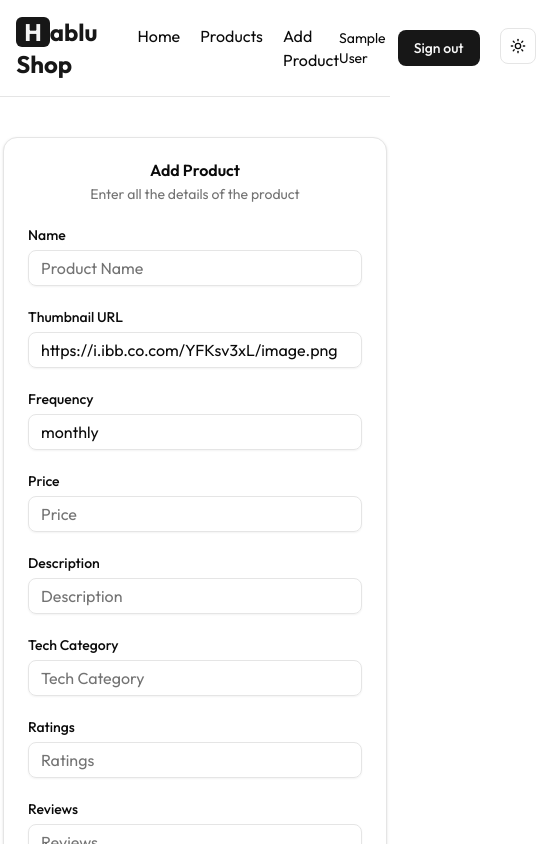
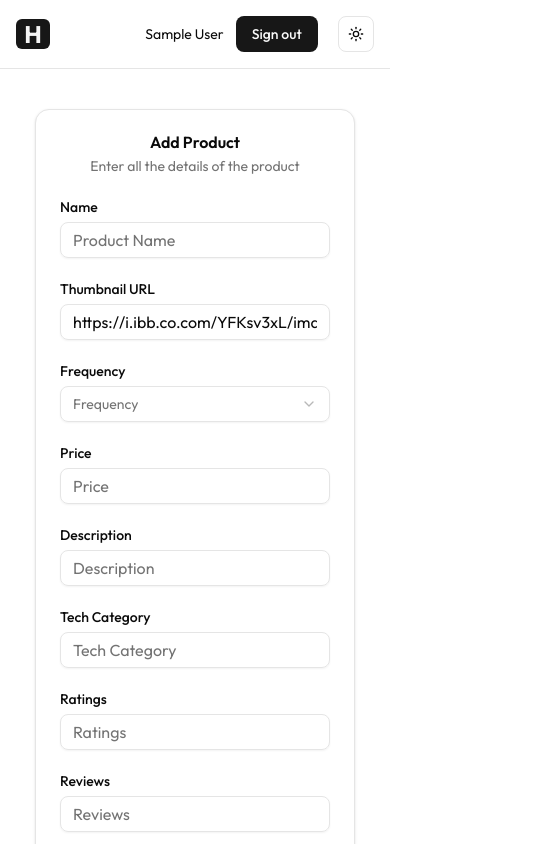
Before and after one commit to 0xKafi/Hablu-Shop, a Next.js app: page /dashboard/add-product in a window 390 px wide. Shown: the top 844 px of the page, 536 px wide, since content can reach past the window. Built offline with nearby package versions, Linux system fonts and the light colour scheme; no server answers; sample sign-in values are in the browser's storage.

Commit message:
mobile resposiveness added

```diff
--- a/package.json
+++ b/package.json
@@ -11,6 +11,7 @@
   "dependencies": {
     "@radix-ui/react-dropdown-menu": "^2.1.16",
     "@radix-ui/react-label": "^2.1.7",
+    "@radix-ui/react-select": "^2.2.6",
     "@radix-ui/react-slot": "^1.2.3",
     "class-variance-authority": "^0.7.1",
     "clsx": "^2.1.1",
--- a/src/app/products/[id]/page.tsx
+++ b/src/app/products/[id]/page.tsx
@@ -29,16 +29,16 @@ const Page = async({ params }: PageProps) => {
     const product: Product = await data.json()
 
   return (
-    <div className="mt-10 h-120 rounded-lg p-10 px-20 mb-24">
-      <div className="flex space-x-20 ">
-          <div className="relative w-100 h-100 border rounded-lg shadow hover:shadow-md">
+    <div className="mt-10 lg:h-120 rounded-lg py-10 lg:px-20 mb-24">
+      <div className="flex flex-col lg:flex-row space-x-20 ">
+          <div className="relative h-100 w-99 mb-10 lg:mb-0 border rounded-lg shadow hover:shadow-md">
           <Image
               src={product.thumbnail}
               alt={product.name}
               fill
               className="object-cover rounded-lg"/>
           </div>
-          <div className="w-1/2">
+          <div className="lg:w-1/2">
            <div className="space-y-6">
               <div className="space-y-4">
                 <div className="flex gap-2">
--- a/src/app/products/page.tsx
+++ b/src/app/products/page.tsx
@@ -17,7 +17,8 @@ const page = async () => {
     const data = await fetch('https://hablu-shop-backend.vercel.app/products')
     const products: Product[] = await data.json()
     return (
-        <div className='grid grid-cols-2 md:grid-cols-3 lg:grid-cols-4 gap-6 mt-10 mx-auto mb-24'>
+        <div className='grid grid-cols-2 gap-4 md:grid-cols-3 lg:grid-cols-4 xl:grid-cols-5
+ mt-10 mb-24'>
             {
                 products.map(product => <Card key={product._id} product={product}></Card>)
             }
--- a/src/components/Footer.tsx
+++ b/src/components/Footer.tsx
@@ -2,7 +2,7 @@ import React from 'react';
 
 const Footer = () => {
     return (
-        <footer className='rounded-t-4xl h-60 bg-primary'>
+        <footer className='rounded-t-4xl bg-primary'>
             <div className='w-11/12 max-w-screen-xl mx-auto py-10'>
                 <div className="text-center text-sm text-secondary">
                 <h2 className='font-bold text-2xl text-secondary mb-4'>
--- a/src/components/Form.tsx
+++ b/src/components/Form.tsx
@@ -10,6 +10,13 @@ import {
   CardTitle,
 } from "@/components/ui/card"
 import { Button } from "@/components/ui/button"
+import {
+  Select,
+  SelectContent,
+  SelectItem,
+  SelectTrigger,
+  SelectValue,
+} from "@/components/ui/select"
 
 const Form = () => {
     const handleSubmit = async (e: React.FormEvent<HTMLFormElement>) => {
@@ -51,7 +58,7 @@ const Form = () => {
 
     return (
         <div>
-        <Card className="w-sm">
+        <Card className="w-xs sm:w-sm md:w-md">
           <CardHeader>
             <CardTitle className="text-center">Add Product</CardTitle>
             <CardDescription className="text-center">
@@ -73,7 +80,16 @@ const Form = () => {
 
                 <div className="grid gap-2">
                   <Label>Frequency</Label>
-                  <Input name="frequency" type="text" defaultValue="monthly" placeholder="Frequency" required />
+                  <Select>
+                    <SelectTrigger className="w-full">
+                      <SelectValue placeholder="Frequency" />
+                    </SelectTrigger>
+                    <SelectContent>
+                      <SelectItem value="weekly">Weekly</SelectItem>
+                      <SelectItem value="monthly">Monthly</SelectItem>
+                      <SelectItem value="yearly">Yearly</SelectItem>
+                    </SelectContent>
+                  </Select>
                 </div>
 
                 <div className="grid gap-2">
--- a/src/components/Navbar.tsx
+++ b/src/components/Navbar.tsx
@@ -16,9 +16,9 @@ const Navbar = () => {
                     {/* Logo */}
                     <h2 className='font-bold text-2xl text-primary'>
                         <span className='bg-primary text-secondary px-2 rounded-sm'>H</span>
-                        ablu Shop
+                        <p className='hidden'>ablu Shop</p>
                     </h2>
-                    <ul className='flex space-x-5'>
+                    <ul className='lg:flex space-x-5 hidden'>
                         <li> <Link href='/'>Home</Link></li>
                         <li> <Link href='/products'>Products</Link></li>
                         <li> <Link href='/dashboard/add-product'>Add Product</Link></li>
--- /dev/null
+++ b/src/components/ui/select.tsx
@@ -0,0 +1,185 @@
+"use client"
+
+import * as React from "react"
+import * as SelectPrimitive from "@radix-ui/react-select"
+import { CheckIcon, ChevronDownIcon, ChevronUpIcon } from "lucide-react"
+
+import { cn } from "@/lib/utils"
+
+function Select({
+  ...props
+}: React.ComponentProps<typeof SelectPrimitive.Root>) {
+  return <SelectPrimitive.Root data-slot="select" {...props} />
+}
+
+function SelectGroup({
+  ...props
+}: React.ComponentProps<typeof SelectPrimitive.Group>) {
+  return <SelectPrimitive.Group data-slot="select-group" {...props} />
+}
+
+function SelectValue({
+  ...props
+}: React.ComponentProps<typeof SelectPrimitive.Value>) {
+  return <SelectPrimitive.Value data-slot="select-value" {...props} />
+}
+
+function SelectTrigger({
+  className,
+  size = "default",
+  children,
+  ...props
+}: React.ComponentProps<typeof SelectPrimitive.Trigger> & {
+  size?: "sm" | "default"
+}) {
+  return (
+    <SelectPrimitive.Trigger
+      data-slot="select-trigger"
+      data-size={size}
+      className={cn(
+        "border-input data-[placeholder]:text-muted-foreground [&_svg:not([class*='text-'])]:text-muted-foreground focus-visible:border-ring focus-visible:ring-ring/50 aria-invalid:ring-destructive/20 dark:aria-invalid:ring-destructive/40 aria-invalid:border-destructive dark:bg-input/30 dark:hover:bg-input/50 flex w-fit items-center justify-between gap-2 rounded-md border bg-transparent px-3 py-2 text-sm whitespace-nowrap shadow-xs transition-[color,box-shadow] outline-none focus-visible:ring-[3px] disabled:cursor-not-allowed disabled:opacity-50 data-[size=default]:h-9 data-[size=sm]:h-8 *:data-[slot=select-value]:line-clamp-1 *:data-[slot=select-value]:flex *:data-[slot=select-value]:items-center *:data-[slot=select-value]:gap-2 [&_svg]:pointer-events-none [&_svg]:shrink-0 [&_svg:not([class*='size-'])]:size-4",
+        className
+      )}
+      {...props}
+    >
+      {children}
+      <SelectPrimitive.Icon asChild>
+        <ChevronDownIcon className="size-4 opacity-50" />
+      </SelectPrimitive.Icon>
+    </SelectPrimitive.Trigger>
+  )
+}
+
+function SelectContent({
+  className,
+  children,
+  position = "popper",
+  ...props
+}: React.ComponentProps<typeof SelectPrimitive.Content>) {
+  return (
+    <SelectPrimitive.Portal>
+      <SelectPrimitive.Content
+        data-slot="select-content"
+        className={cn(
+          "bg-popover text-popover-foreground data-[state=open]:animate-in data-[state=closed]:animate-out data-[state=closed]:fade-out-0 data-[state=open]:fade-in-0 data-[state=closed]:zoom-out-95 data-[state=open]:zoom-in-95 data-[side=bottom]:slide-in-from-top-2 data-[side=left]:slide-in-from-right-2 data-[side=right]:slide-in-from-left-2 data-[side=top]:slide-in-from-bottom-2 relative z-50 max-h-(--radix-select-content-available-height) min-w-[8rem] origin-(--radix-select-content-transform-origin) overflow-x-hidden overflow-y-auto rounded-md border shadow-md",
+          position === "popper" &&
+            "data-[side=bottom]:translate-y-1 data-[side=left]:-translate-x-1 data-[side=right]:translate-x-1 data-[side=top]:-translate-y-1",
+          className
+        )}
+        position={position}
+        {...props}
+      >
+        <SelectScrollUpButton />
+        <SelectPrimitive.Viewport
+          className={cn(
+            "p-1",
+            position === "popper" &&
+              "h-[var(--radix-select-trigger-height)] w-full min-w-[var(--radix-select-trigger-width)] scroll-my-1"
+          )}
+        >
+          {children}
+        </SelectPrimitive.Viewport>
+        <SelectScrollDownButton />
+      </SelectPrimitive.Content>
+    </SelectPrimitive.Portal>
+  )
+}
+
+function SelectLabel({
+  className,
+  ...props
+}: React.ComponentProps<typeof SelectPrimitive.Label>) {
+  return (
+    <SelectPrimitive.Label
+      data-slot="select-label"
+      className={cn("text-muted-foreground px-2 py-1.5 text-xs", className)}
+      {...props}
+    />
+  )
+}
+
+function SelectItem({
+  className,
+  children,
+  ...props
+}: React.ComponentProps<typeof SelectPrimitive.Item>) {
+  return (
+    <SelectPrimitive.Item
+      data-slot="select-item"
+      className={cn(
+        "focus:bg-accent focus:text-accent-foreground [&_svg:not([class*='text-'])]:text-muted-foreground relative flex w-full cursor-default items-center gap-2 rounded-sm py-1.5 pr-8 pl-2 text-sm outline-hidden select-none data-[disabled]:pointer-events-none data-[disabled]:opacity-50 [&_svg]:pointer-events-none [&_svg]:shrink-0 [&_svg:not([class*='size-'])]:size-4 *:[span]:last:flex *:[span]:last:items-center *:[span]:last:gap-2",
+        className
+      )}
+      {...props}
+    >
+      <span className="absolute right-2 flex size-3.5 items-center justify-center">
+        <SelectPrimitive.ItemIndicator>
+          <CheckIcon className="size-4" />
+        </SelectPrimitive.ItemIndicator>
+      </span>
+      <SelectPrimitive.ItemText>{children}</SelectPrimitive.ItemText>
+    </SelectPrimitive.Item>
+  )
+}
+
+function SelectSeparator({
+  className,
+  ...props
+}: React.ComponentProps<typeof SelectPrimitive.Separator>) {
+  return (
+    <SelectPrimitive.Separator
+      data-slot="select-separator"
+      className={cn("bg-border pointer-events-none -mx-1 my-1 h-px", className)}
+      {...props}
+    />
+  )
+}
+
+function SelectScrollUpButton({
+  className,
+  ...props
+}: React.ComponentProps<typeof SelectPrimitive.ScrollUpButton>) {
+  return (
+    <SelectPrimitive.ScrollUpButton
+      data-slot="select-scroll-up-button"
+      className={cn(
+        "flex cursor-default items-center justify-center py-1",
+        className
+      )}
+      {...props}
+    >
+      <ChevronUpIcon className="size-4" />
+    </SelectPrimitive.ScrollUpButton>
+  )
+}
+
+function SelectScrollDownButton({
+  className,
+  ...props
+}: React.ComponentProps<typeof SelectPrimitive.ScrollDownButton>) {
+  return (
+    <SelectPrimitive.ScrollDownButton
+      data-slot="select-scroll-down-button"
+      className={cn(
+        "flex cursor-default items-center justify-center py-1",
+        className
+      )}
+      {...props}
+    >
+      <ChevronDownIcon className="size-4" />
+    </SelectPrimitive.ScrollDownButton>
+  )
+}
+
+export {
+  Select,
+  SelectContent,
+  SelectGroup,
+  SelectItem,
+  SelectLabel,
+  SelectScrollDownButton,
+  SelectScrollUpButton,
+  SelectSeparator,
+  SelectTrigger,
+  SelectValue,
+}
```
Also changed, not shown: 1 other file (tests, documents, lock files or other folders).
